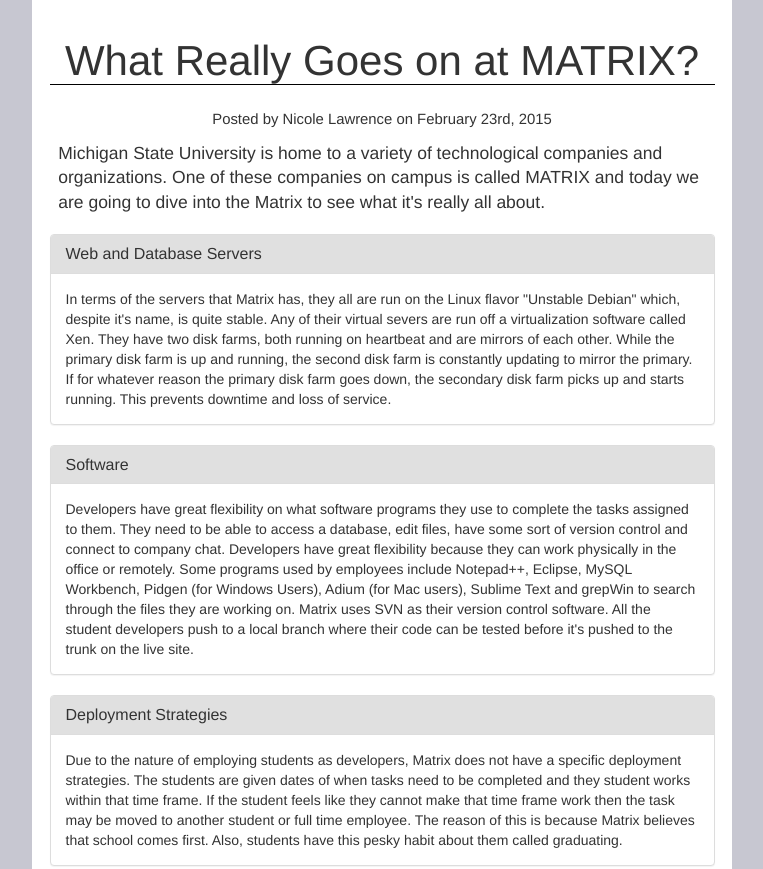
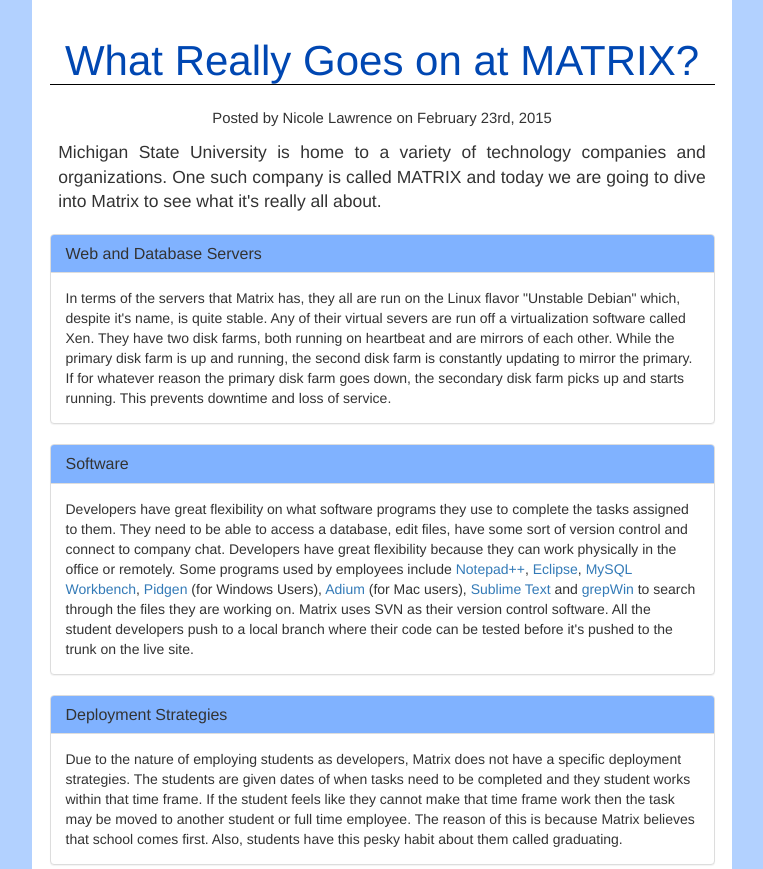
Before and after one commit to icy-wolf/icy-wolf.github.io, a plain HTML site: page index.html in a window 1280 px wide. Shown: the top 869 px of the page, without its empty margins (258-1021 px from the left). Drawn offline with Linux system fonts and the light colour scheme.

Commit message:
Progress on css and, general apperance and links

```diff
--- a/css/main.css
+++ b/css/main.css
@@ -1,5 +1,5 @@
 body{
-	background-color: #c7c7d1;
+	background-color: #B2D1FF;
 	margin-right: auto;
 	margin-left: auto;
 }
@@ -8,13 +8,16 @@ body{
 	background-color: white;
 	padding: 1.25em;
 }
+header{
+	padding-bottom: .75em;
+}
 h1{
 	text-align: center;
 	font-size: 3em;
-	margin-bottom: .5em;
 	border-bottom: solid 1pt black;
 	padding-right: .20em;
 	padding-left: .20em;
+	color: #0047B2;
 }
 .container p{
 	font-size: 1.25em;
@@ -23,9 +26,12 @@ h1{
 	padding-right: .5em;
 }
 .panel-default > .panel-heading {
-	background-color: #e0e0e0;
+	background-color: #80B2FF;
 }
 .container .subheading{
 	margin-top: 0;
 	text-align: center;
 }
+.lead{
+	text-align: justify;
+}
--- a/index.html
+++ b/index.html
@@ -7,9 +7,11 @@
 </head>
 <body>
 	<div class="container">
-		<h1>What Really Goes on at MATRIX?</h1>
+		<header>
+			<h1>What Really Goes on at MATRIX?</h1>
+		</header>
 		<p class="subheading"><small>Posted by Nicole Lawrence on February 23rd, 2015</small></p>
-		<p class="lead">Michigan State University is home to a variety of technological companies and organizations. One of these companies on campus is called MATRIX and today we are going to dive into the Matrix to see what it's really all about.</p>
+		<p class="lead">Michigan State University is home to a variety of technology companies and organizations. One such company is called MATRIX and today we are going to dive into Matrix to see what it's really all about.</p>
 		<div class="panel panel-default">
 		  <div class="panel-heading">
 		    <h3 class="panel-title">Web and Database Servers</h3>
@@ -23,7 +25,7 @@
 		    <h3 class="panel-title">Software</h3>
 		  </div>
 		  <div class="panel-body">
-		    Developers have great flexibility on what software programs they use to complete the tasks assigned to them. They need to be able to access a database, edit files, have some sort of version control and connect to company chat. Developers have great flexibility because they can work physically in the office or remotely. Some programs used by employees include Notepad++, Eclipse, MySQL Workbench, Pidgen (for Windows Users), Adium (for Mac users), Sublime Text and grepWin to search through the files they are working on. Matrix uses SVN as their version control software. All the student developers push to a local branch where their code can be tested before it's pushed to the trunk on the live site.
+		    Developers have great flexibility on what software programs they use to complete the tasks assigned to them. They need to be able to access a database, edit files, have some sort of version control and connect to company chat. Developers have great flexibility because they can work physically in the office or remotely. Some programs used by employees include <a href="http://notepad-plus-plus.org/">Notepad++</a>, <a href="https://eclipse.org/home/index.php">Eclipse</a>, <a href="http://www.mysql.com/products/workbench/">MySQL Workbench</a>, <a href="https://www.pidgin.im/">Pidgen</a> (for Windows Users), <a href="https://adium.im/">Adium</a> (for Mac users), <a href="http://www.sublimetext.com/">Sublime Text</a> and <a href="http://stefanstools.sourceforge.net/grepWin.html">grepWin</a> to search through the files they are working on. Matrix uses SVN as their version control software. All the student developers push to a local branch where their code can be tested before it's pushed to the trunk on the live site.
 		  </div>
 		</div>
 		<div class="panel panel-default">
```
